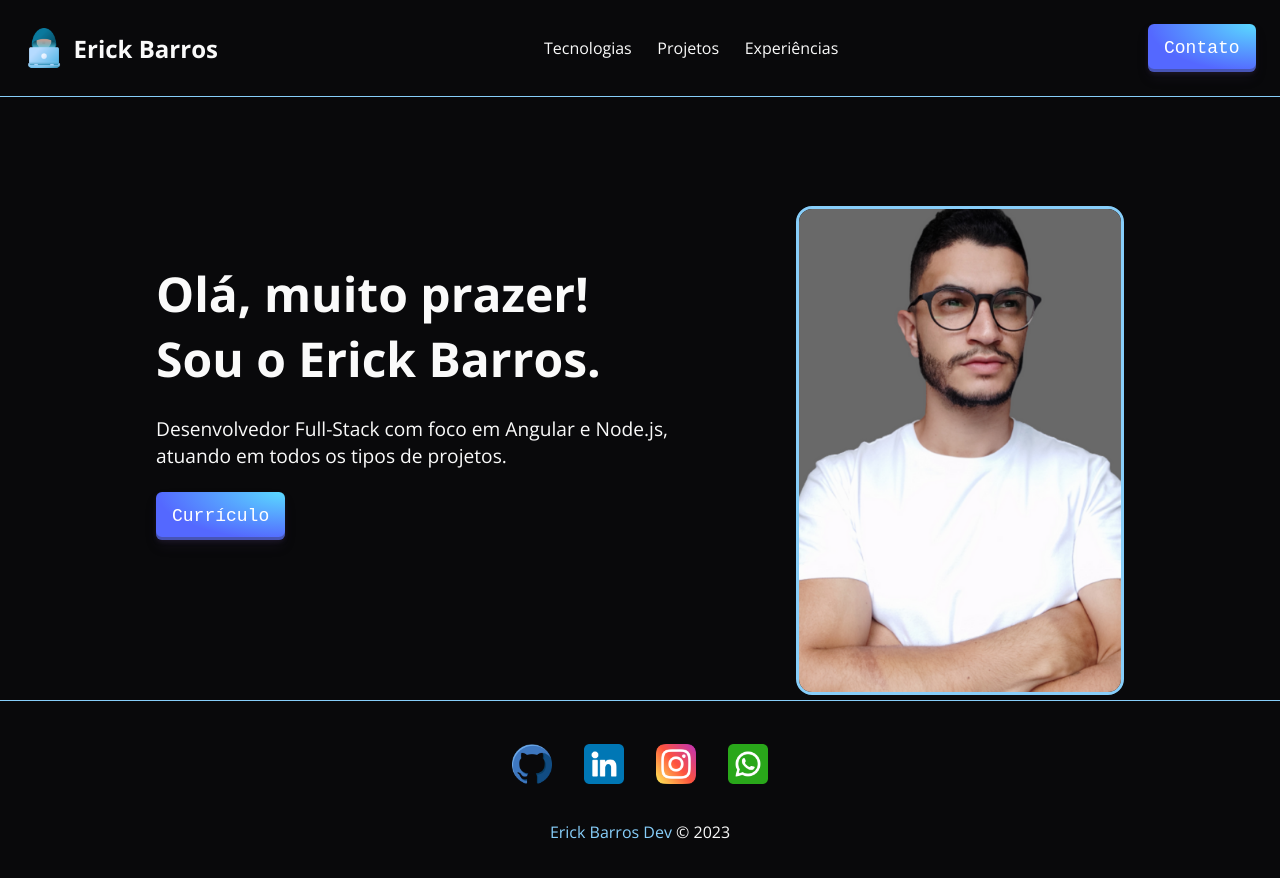
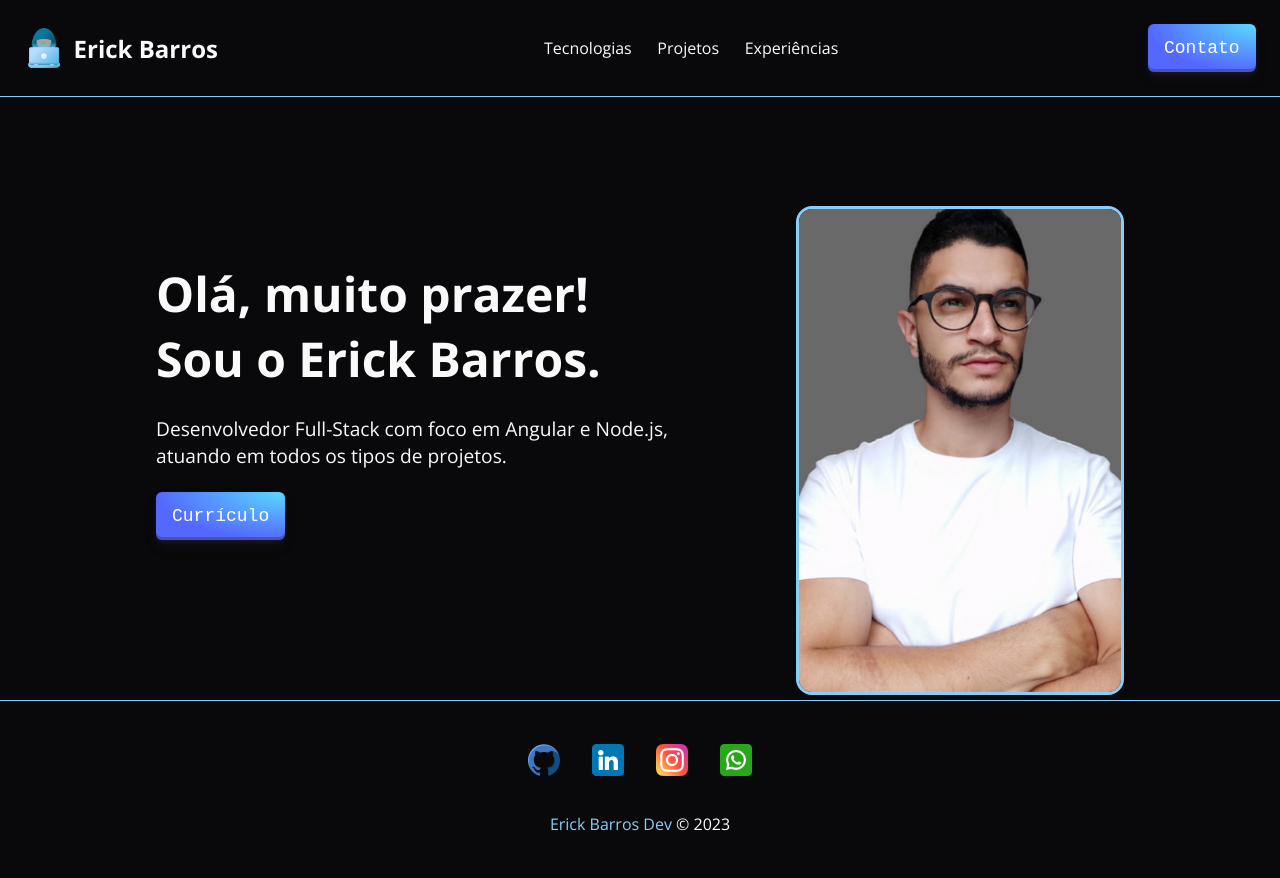
Before and after one commit to erickbarrosr/professional-portfolio-frontend, an Angular app: page / in a window 1280 px wide. Shown: the top 878 px of the page. Built offline with nearby package versions, Linux system fonts and the light colour scheme.

Commit message:
refactor(footer.component.css): updated styles for footer

```diff
--- a/src/app/components/footer/footer.component.css
+++ b/src/app/components/footer/footer.component.css
@@ -4,7 +4,7 @@ footer {
   flex-direction: column;
   align-items: center;
   justify-content: center;
-  height: 186px;
+  height: 178px;
 }
 
 footer h3 {
@@ -26,7 +26,7 @@ footer ul {
 }
 
 footer img {
-  width: 40px;
+  width: 32px;
   height: auto;
 }
 
```
